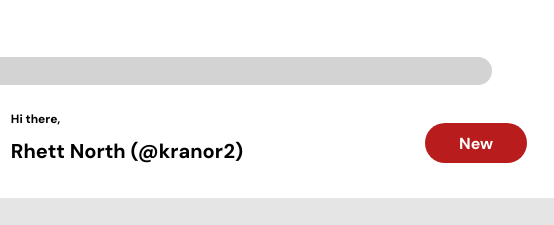
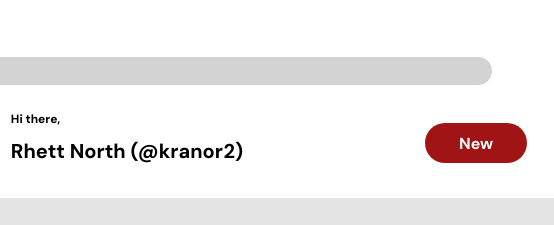
Before and after one commit to kranor2/admin-dash, a plain HTML site: page index.html in a window 1280 px wide. In both pictures the pointer is over the button "New". Shown: the top 225 px of the page, 407-961 px from the left. Drawn offline with Linux system fonts and the light colour scheme.

Commit message:
Update README.md, button hover states

```diff
--- a/style.css
+++ b/style.css
@@ -1,6 +1,7 @@
 :root {
     --theme-red: #b91c1c;
     --theme-bkgd: #e5e5e5;
+    --theme-hover: #a01416;
 }
 
 * {
@@ -28,6 +29,12 @@ button {
     border-radius: 2em;
     cursor: pointer;
     margin-right: 2.5vw;
+}
+
+button:hover {
+    background-color: var(--theme-hover);
+    cursor: pointer;
+    border-radius: 2.25em;
 }
 
 .container {
@@ -239,6 +246,7 @@ button {
     border-radius: 0.75em;
     display: grid;
     grid-template-rows: 3fr 1fr;
+    cursor: pointer;
 }
 
 .portfolio {
```
Also changed, not shown: 1 other file.
